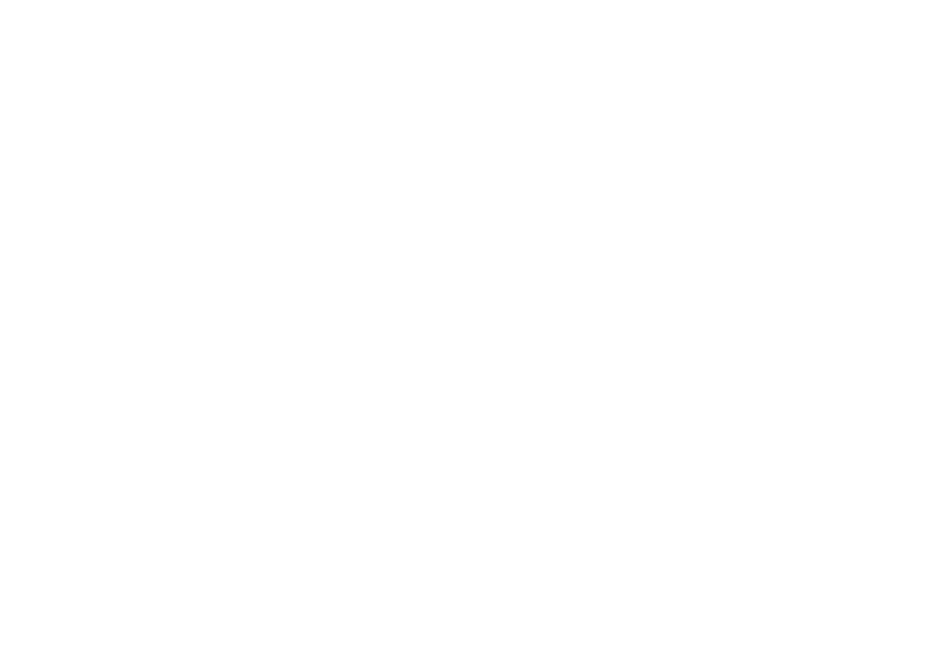
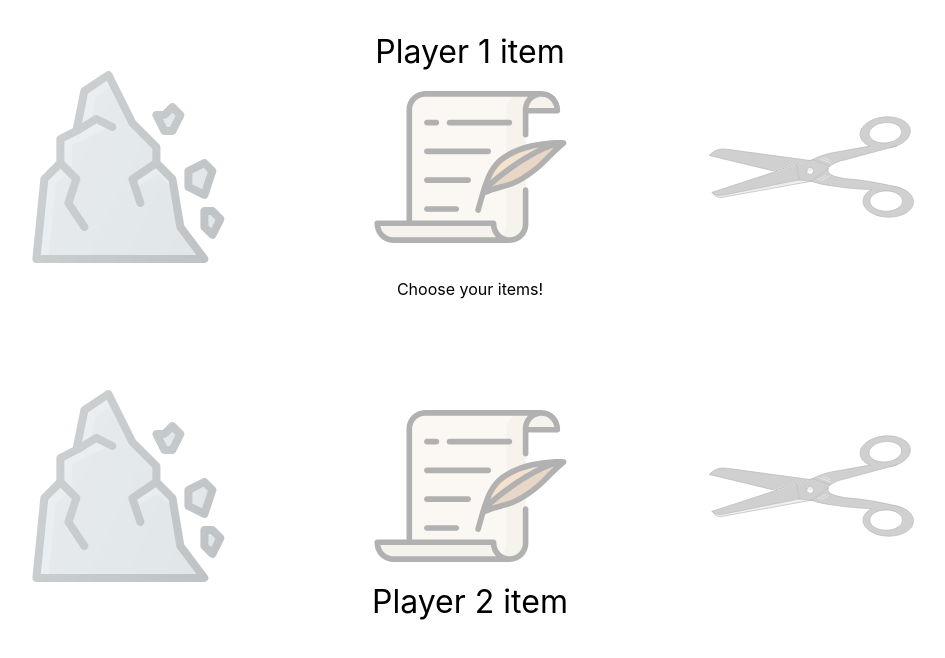
Before and after one commit to kkrisst/rock-paper-scissors, a React (Create React App) app: page /player in a window 1280 px wide. Shown: the top 658 px of the page, without its empty margins (170-1115 px from the left). Built offline with nearby package versions, Linux system fonts and the light colour scheme.

Commit message:
Added Player page (player vs player) with the UI elements but no logic yet

```diff
--- a/src/App.js
+++ b/src/App.js
@@ -4,6 +4,7 @@
 
 import MenuPage from './pages/menu-page/menu-page.component.jsx';
 import CPUPage from './pages/cpu-page/cpu-page.component.jsx';
+import PlayerPage from './pages/player-page/player-page.component.jsx';
 
 import './App.scss';
 
@@ -14,6 +15,7 @@
         <Switch>
           <Route exact path='/' component={MenuPage} />
           <Route exact path='/cpu' component={CPUPage} />
+          <Route exact path='/player' component={PlayerPage} />
         </Switch>
       </BrowserRouter>
     </div>
--- a/src/pages/cpu-page/cpu-page.styles.scss
+++ b/src/pages/cpu-page/cpu-page.styles.scss
@@ -1,4 +1,5 @@
-.cpu-page {
+.cpu-page,
+.player-page {
   text-align: center;
   margin-top: 4vh;
 
--- /dev/null
+++ b/src/pages/player-page/player-page.component.jsx
@@ -0,0 +1,49 @@
+import React, { Component } from 'react';
+
+import PlayerChoices from '../../components/player-choices/player-choices.component.jsx';
+
+import './player-page.styles.scss';
+
+class PlayerPage extends Component {
+
+  constructor(props){
+    super(props);
+
+    this.state = {
+      waitingForChoice: true,
+      player1Item: '',
+      player2Item: '',
+      results: 1 // 1: player1 won, 2: player2 won, 3: draw
+    }
+  };
+
+  onChoice = () => {
+
+  }
+
+  startNewGame = () => {
+    this.setState({
+      waitingForChoice: true,
+      player1Item: '',
+      player2Item: '',
+      results: 1
+    });
+  }
+
+  render () {
+    const { waitingForChoice, player1Item, player2Item } = this.state;
+
+    return (
+      <div className='player-page'>
+        <div className='title'>Player 1 item</div>
+        <PlayerChoices handleChoice={this.onChoice} interactive={waitingForChoice} selected={player1Item}/>
+        <div className='instructions'>Choose your items!</div>
+        <PlayerChoices handleChoice={() => {}} interactive={waitingForChoice} selected={player2Item} />
+        <div className='title'>Player 2 item</div>
+      </div>
+    )
+  }
+
+};
+
+export default PlayerPage;
```
Also changed, not shown: src/pages/player-page/player-page.styles.scss (added), 1 other file (tests, documents, lock files or other folders).
